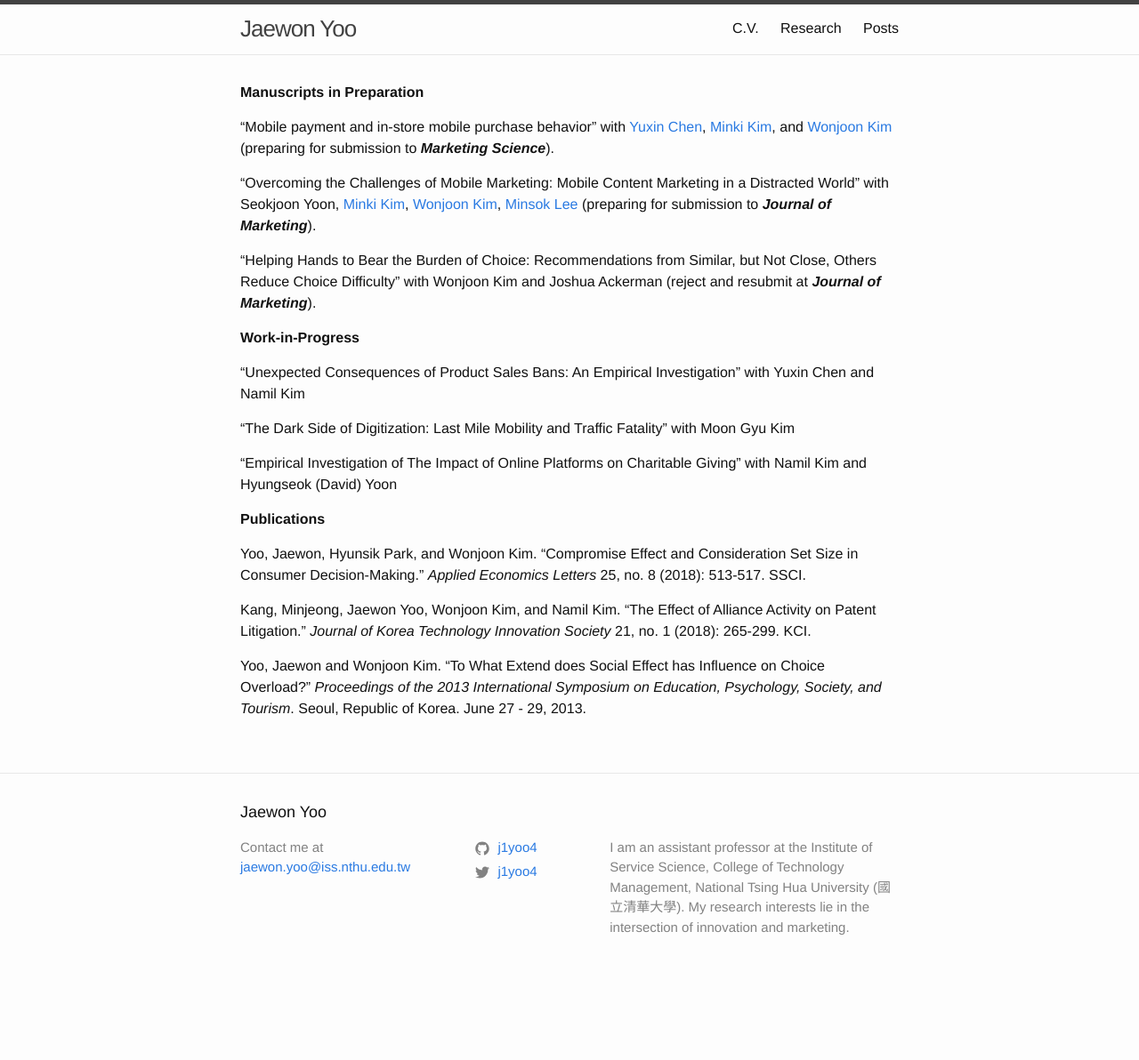
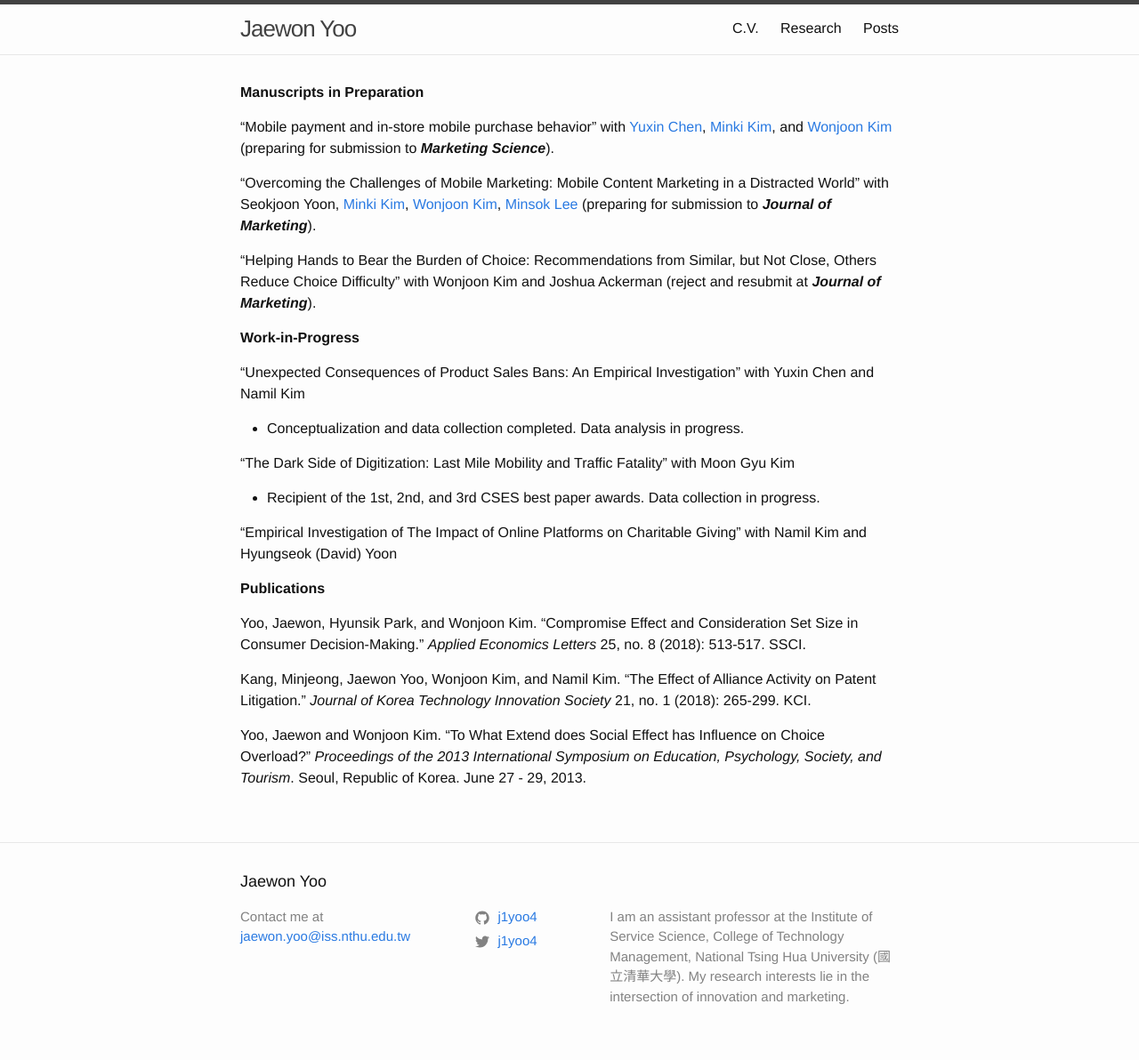
Before and after one commit to j1yoo/j1yoo.github.io, a Jekyll site: the page built from research.markdown, in a window 1280 px wide. Shown: the whole page at 89% size. Built offline with Jekyll 4.4.1, drawn with Linux system fonts in a browser that asks for light colours; before the commit the page ends 1114 px from its top, so only the background shows below that.

Commit message:
Update research.markdown

```diff
--- a/research.markdown
+++ b/research.markdown
@@ -15,8 +15,10 @@ permalink: /JaewonYoo/Research/
 **Work-in-Progress**
 
 "Unexpected Consequences of Product Sales Bans: An Empirical Investigation" with Yuxin Chen and Namil Kim
+* Conceptualization and data collection completed. Data analysis in progress.
 
 "The Dark Side of Digitization: Last Mile Mobility and Traffic Fatality" with Moon Gyu Kim
+* Recipient of the 1st, 2nd, and 3rd CSES best paper awards. Data collection in progress.
 
 "Empirical Investigation of The Impact of Online Platforms on Charitable Giving" with Namil Kim and Hyungseok (David) Yoon
 
```
